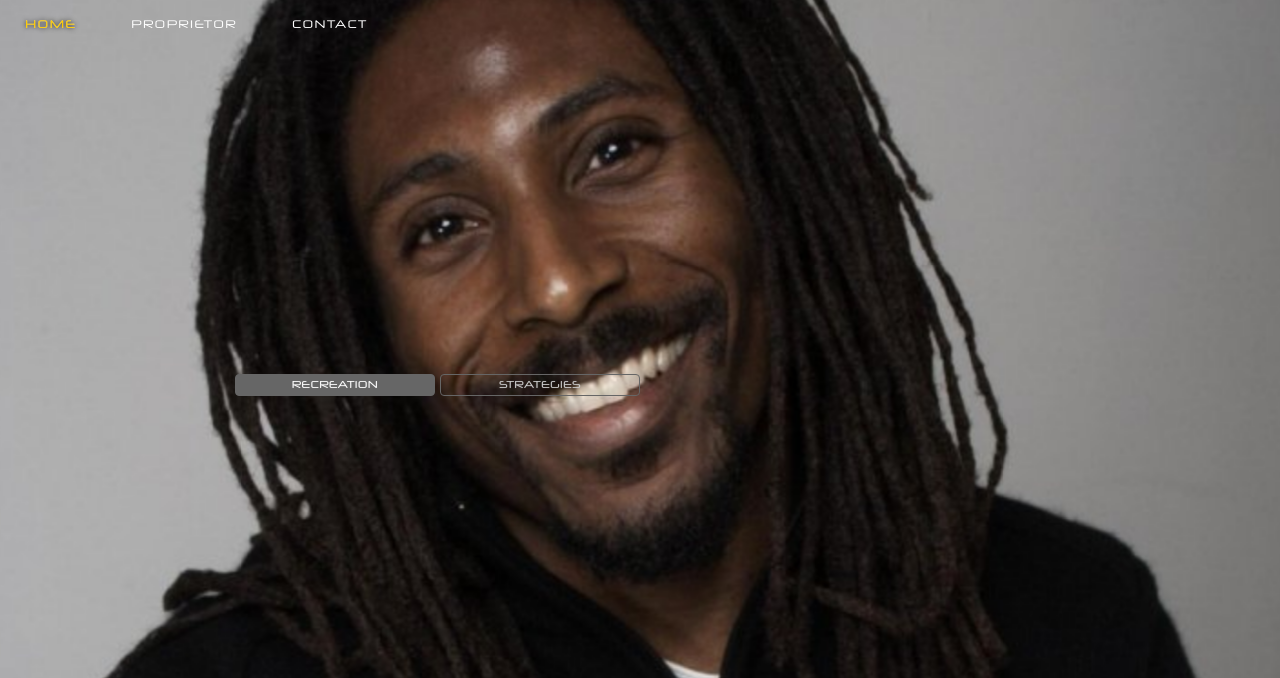
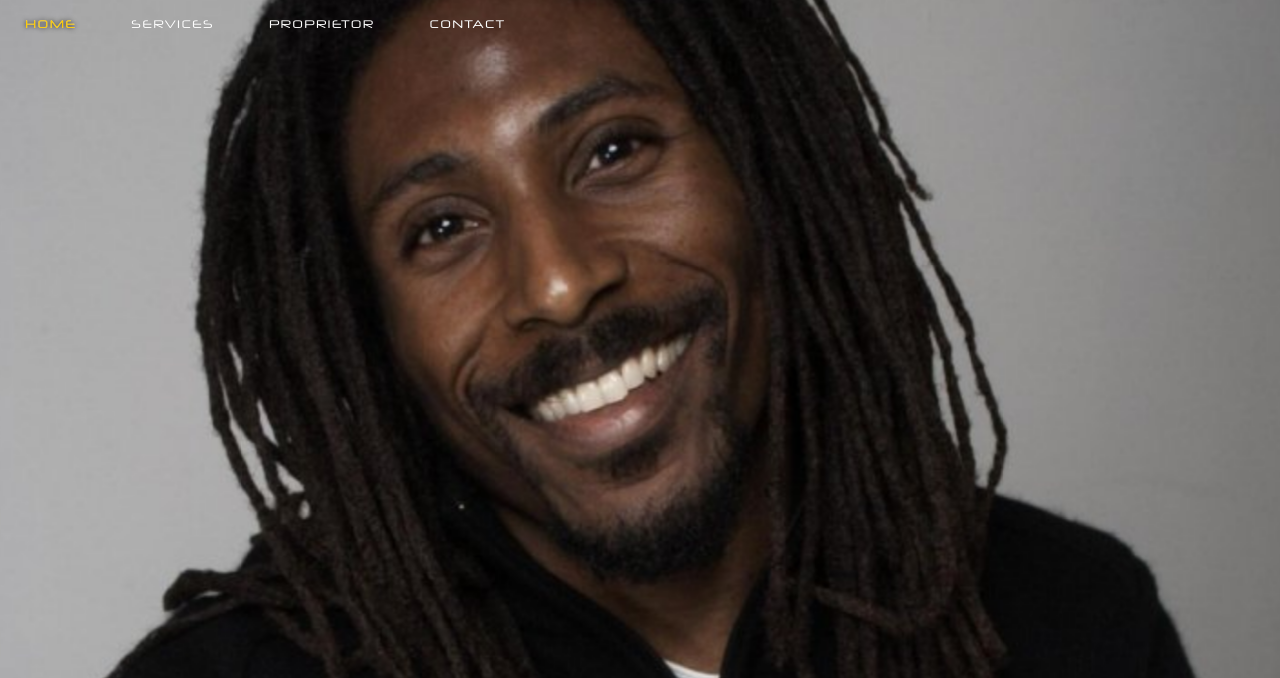
Before and after one commit to munair/www-quilombola-kr, a website: page index.html in a window 1280 px wide. Shown: the top 678 px of the page. Drawn offline with nearby package versions, Linux system fonts and the light colour scheme; some packages are replaced by stand-ins of ours; a script that the page names is missing.

```diff
--- a/index.html
+++ b/index.html
@@ -35,21 +35,18 @@
 
         <div class="menu">
             <a href="javascript:void(0);" data-link="home" data-name="Home" id="current">Home</a>
+            <a href="javascript:void(0);" data-link="services" data-name="Services" >Services</a>
             <a href="javascript:void(0);" data-link="proprietor" data-name="Proprietor" >Proprietor</a>
             <a href="javascript:void(0);" data-link="contact" data-name="Contact" >Contact</a>
         </div>
 
         <ul id="mobile_menu">
             <li><a href="javascript:void(0);" data-link="home">Home</a></li>
+            <li><a href="javascript:void(0);" data-link="services">Services</a></li>
             <li><a href="javascript:void(0);" data-link="proprietor">Proprietor</a></li>
             <li><a href="javascript:void(0);" data-link="contact">Contact</a></li>
 	    <li><a href="http://www.quilombola.com">Language: EN</a></li>
         </ul>
-
-	<div class="services">
-            <a href="http://www.quilombolarecreation.kr" class="current">Recreation</a>
-            <a href="http://www.quilombolastrategies.kr" >Strategies</a>
-        </div>
 
         <div class="lang">
             <a href="http://www.quilombola.com" >EN</a>
```
